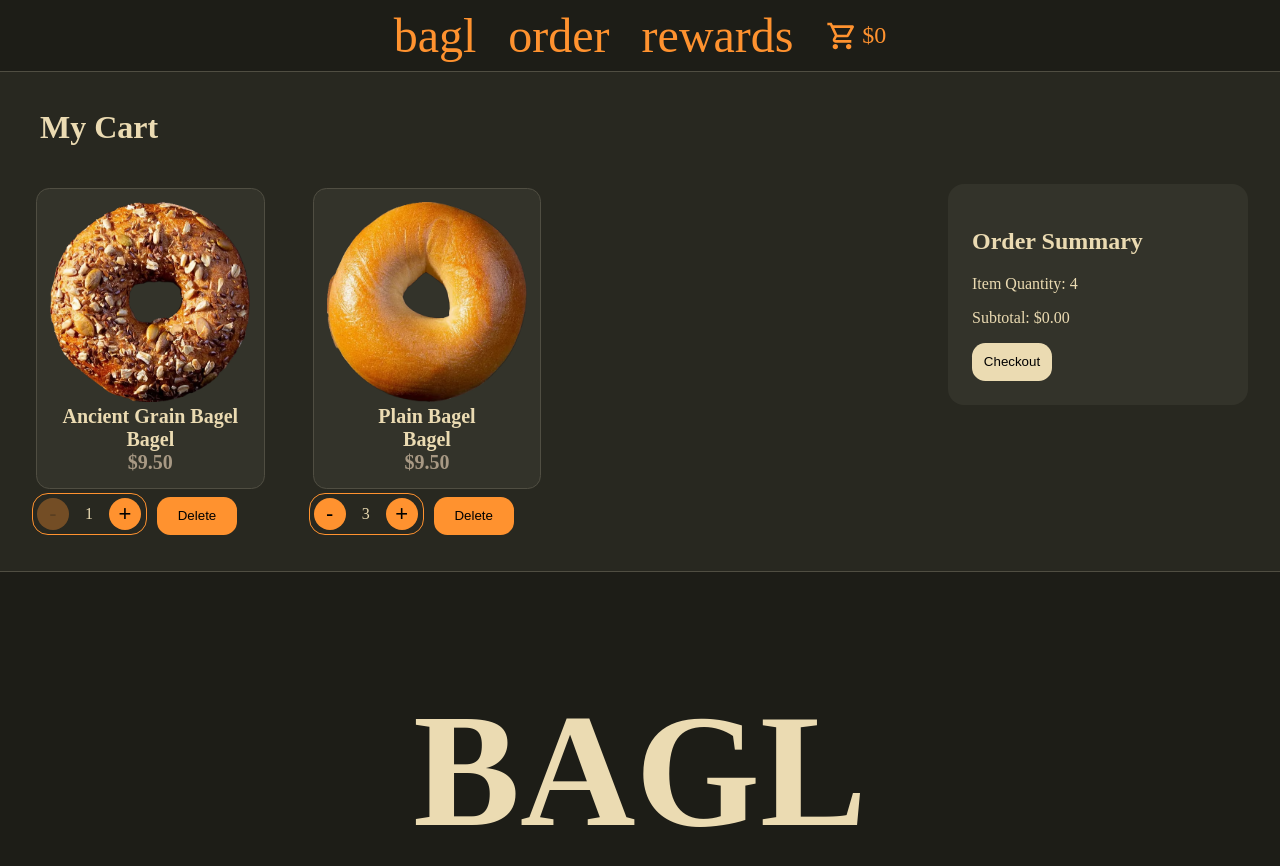
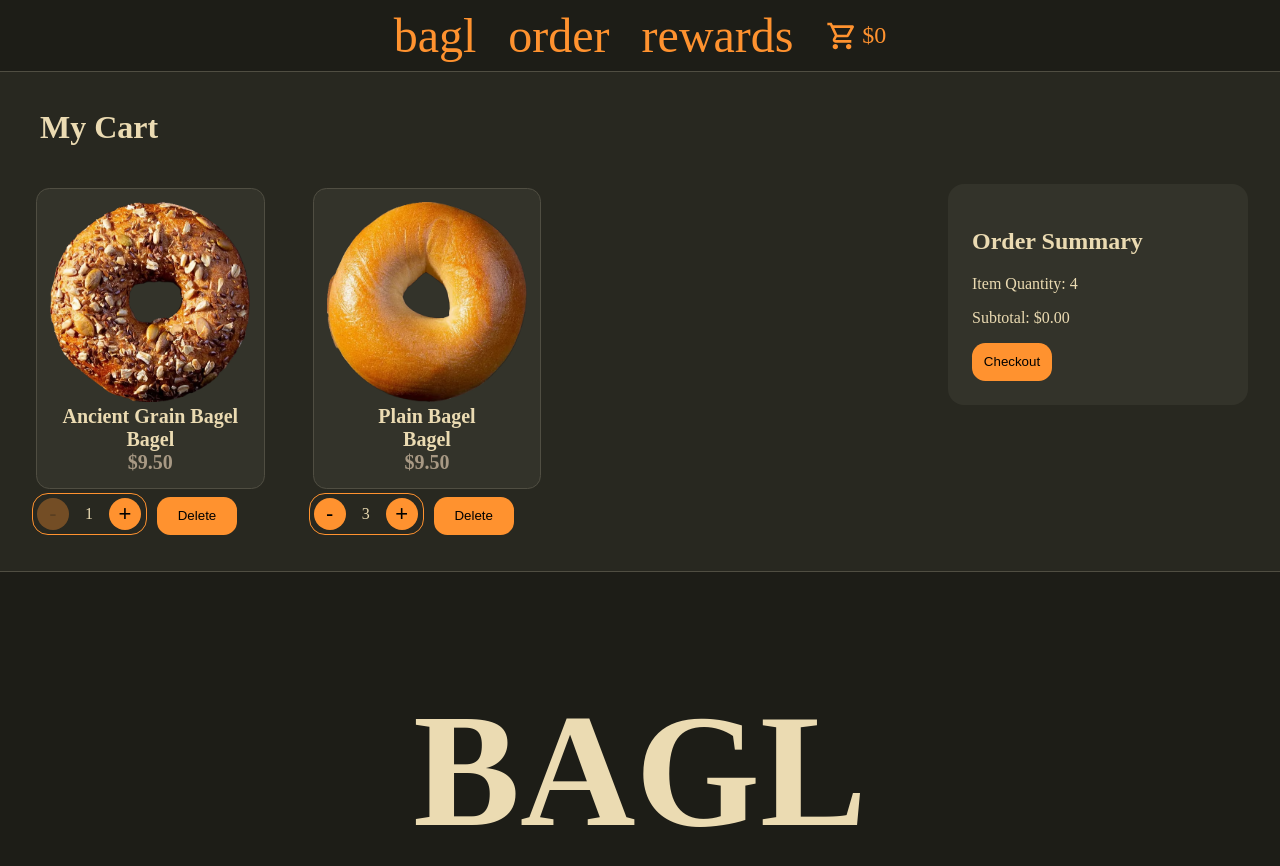
Before and after one commit to AndrewRoddy/HIC-Project-1, a SvelteKit app: page /cart in a window 1280 px wide. Shown: the top 866 px of the page. Built offline with nearby package versions, Linux system fonts and the light colour scheme.

Commit message:
Made checkout button as accent

```diff
--- a/src/routes/cart/+page.svelte
+++ b/src/routes/cart/+page.svelte
@@ -251,7 +251,7 @@
     height: 38px;
     border: none;
     border-radius: 1em;
-    background-color: var(--text);
+    background-color: var(--accent);
     cursor: pointer;
   }
 </style>
```
